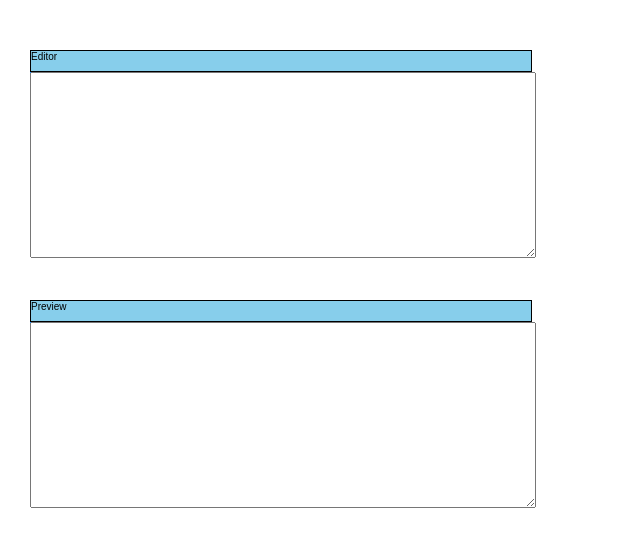
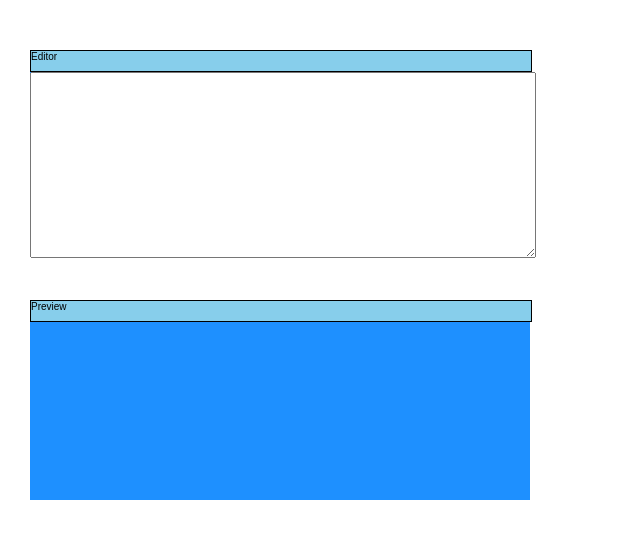
Before and after one commit to eric-do/fcc-react-markdown, a React (Create React App) app: page / in a window 1280 px wide. Shown: the top 546 px of the page, without its empty margins (0-640 px from the left). Built offline with nearby package versions, Linux system fonts and the light colour scheme.

Commit message:
Preview now shows HTML

```diff
--- a/src/App.js
+++ b/src/App.js
@@ -14,14 +14,18 @@ class App extends Component {
 
   toMarkdown = (text) => {
     var marked = require('marked');
-    console.log(marked(text));
+    this.setState({
+      markedText: marked(text)
+    });
+    console.log("converted text: " + marked(text));
+    console.log("state: " + this.state.markedText);
   }
 
   render() {
     return (
       <div>
         <Editor convert={this.toMarkdown}/>
-        <Preview />
+        <Preview marked={this.state.markedText}/>
       </div>
     );
   }
--- a/src/Preview.js
+++ b/src/Preview.js
@@ -1,13 +1,31 @@
 import React from 'react';
+import $ from 'jquery';
 
 export default class Preview extends React.Component {
+    constructor(props) {
+        super(props);
+    }
+
+    componentDidUpdate(prevProps, prevState) {
+     //   $("#preview-wrap").html(this.props.marked);
+      }
+
     render() {
         return (
         <div id='preview-wrap'>
             <div class='toolbar'>
                 Preview
             </div>
-            <textarea type='text' name='userOutput' id='user-output' readOnly='true' />
+            {/* <textarea
+                value={this.props.marked}
+                type='text'
+                name='userOutput'
+                id='user-output'
+                readOnly='true' /> */}
+            <div dangerouslySetInnerHTML={{__html:(this.props.marked || '')}}
+                id='preview-content'>
+
+            </div>
         </div>
         )
     };
--- a/src/index.css
+++ b/src/index.css
@@ -9,6 +9,10 @@ body {
   height: 200px;
   background-color: dodgerblue;
   margin: 50px 0 50px 30px;
+}
+
+#preview-content {
+  overflow:scroll;
 }
 
 #preview-wrap {
```
